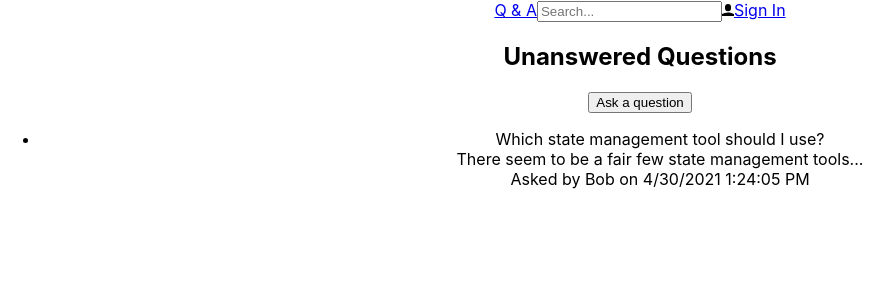
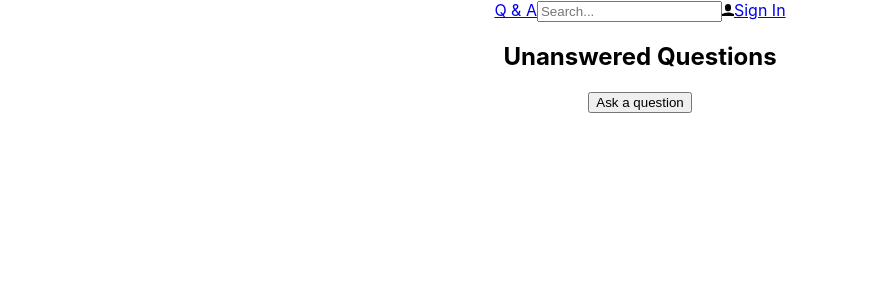
Before and after one commit to princewhyte2/Q-A, a React (Create React App) app: page / in a window 1280 px wide. Shown: the top 300 px of the page, without its empty margins (0-889 px from the left). Built offline with nearby package versions, Linux system fonts and the light colour scheme.

Commit message:
feat: Implementing component state

```diff
--- a/src/HomePage.tsx
+++ b/src/HomePage.tsx
@@ -10,6 +10,6 @@
       <PageTitle>Unanswered Questions</PageTitle>
       <button>Ask a question</button>
     </div>
-    <QuestionList data={getUnansweredQuestions()} />
+    {/* <QuestionList data={getUnansweredQuestions()} /> */}
   </Page>
 );
--- a/src/QuestionsData.ts
+++ b/src/QuestionsData.ts
@@ -49,6 +49,11 @@
   },
 ];
 
-export const getUnansweredQuestions = (): QuestionData[] => {
+export const getUnansweredQuestions = async (): Promise<QuestionData[]> => {
+  await wait(500);
   return questions.filter((q) => q.answers.length === 0);
 };
+
+const wait = (ms: number): Promise<void> => {
+  return new Promise((resolve) => setTimeout(resolve, ms));
+};
```
